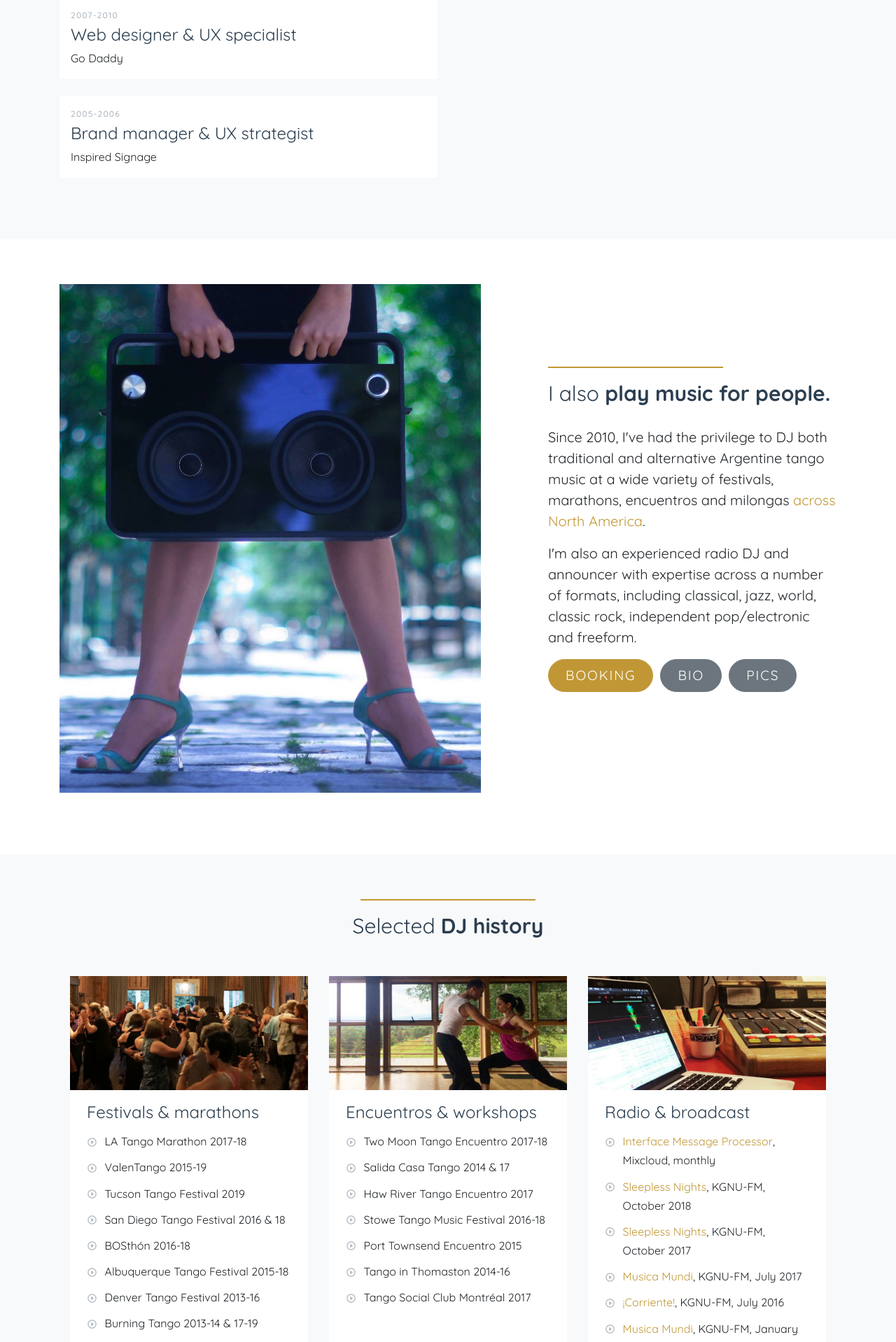
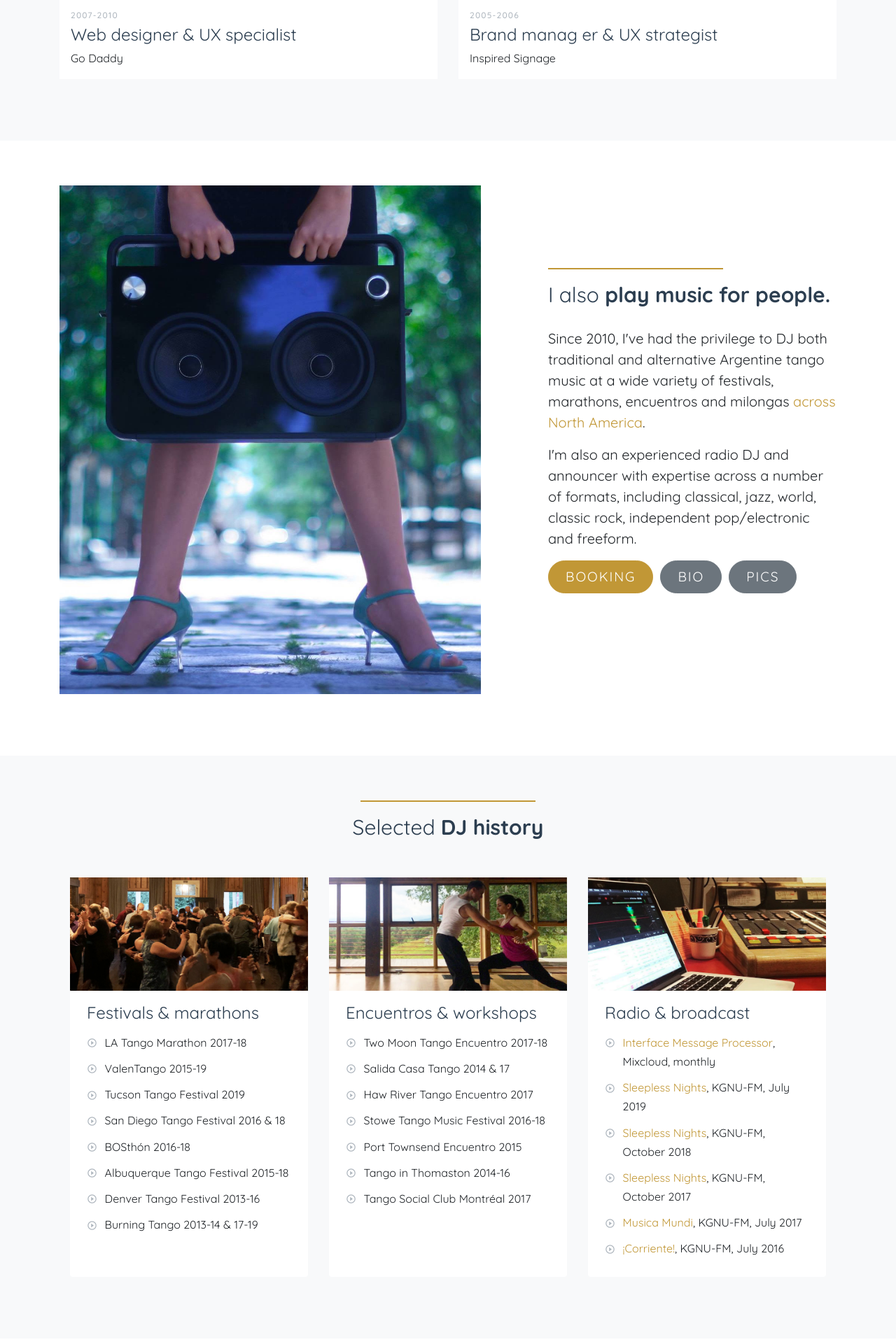
Before and after one commit to jessicaschilling/portfolio, a React (Create React App) app: page / in a window 1280 px wide. Shown: the part 4840-6758 px from the top of the page at 70% size. Built offline with nearby package versions, Linux system fonts and the light colour scheme.

Commit message:
Replaced radio show link

```diff
--- a/src/App.js
+++ b/src/App.js
@@ -473,12 +473,6 @@ class App extends Component {
               <p>Go Daddy</p>
             </div>
 
-            <div className="experience-item mb-4">
-              <span className="date"><span className="icon-calendar"></span> 2005-2006</span>
-              <h4>Brand manager &amp; UX strategist</h4>
-              <p>Inspired Signage</p>
-            </div>
-
           </div>
 
           <div className="col-md-6">
@@ -499,6 +493,12 @@ class App extends Component {
               <span className="date"><span className="icon-calendar"></span> 2003-2005</span>
               <h4>Managing editor &amp; product owner</h4>
               <p>World Media Publishing Ltd</p>
+            </div>
+
+            <div className="experience-item mb-4">
+              <span className="date"><span className="icon-calendar"></span> 2005-2006</span>
+              <h4>Brand manag er &amp; UX strategist</h4>
+              <p>Inspired Signage</p>
             </div>
 
           </div>
@@ -584,11 +584,11 @@ class App extends Component {
                   <h3>Radio &amp; broadcast</h3>
                   <ul>
                     <li className="site-check"><a href="https://www.mixcloud.com/irisberkeley" target="_blank" rel="noopener noreferrer">Interface Message Processor</a>, Mixcloud, monthly</li>
+                    <li className="site-check"><a href="http://www.afterfm.com/index.cfm/fuseaction/shows.permalink/showID/17/showDate/2019-07-07/showName/Sleepless%20Nights/kgnuShowID/170499" target="_blank" rel="noopener noreferrer">Sleepless Nights</a>, KGNU-FM, July 2019</li>
                     <li className="site-check"><a href="http://www.afterfm.com/index.cfm/fuseaction/shows.permalink/showID/17/showDate/2018-10-23/showName/Sleepless%20Nights/kgnuShowID/151541" target="_blank" rel="noopener noreferrer">Sleepless Nights</a>, KGNU-FM, October 2018</li>
                     <li className="site-check"><a href="http://www.afterfm.com/index.cfm/fuseaction/shows.permalink/showID/17/showDate/2017-10-22/showName/Sleepless%20Nights/kgnuShowID/126499" target="_blank" rel="noopener noreferrer">Sleepless Nights</a>, KGNU-FM, October 2017</li>
                     <li className="site-check"><a href="http://www.afterfm.com/index.cfm/fuseaction/shows.permalink/showID/31/showDate/2017-07-19/showName/Musica%20Mundi/kgnuShowID/120754" target="_blank" rel="noopener noreferrer">Musica Mundi</a>, KGNU-FM, July 2017</li>
                     <li className="site-check"><a href="http://www.afterfm.com/index.cfm/fuseaction/shows.permalink/showID/27/showDate/2016-07-05/showName/Corriente/kgnuShowID/99411" target="_blank" rel="noopener noreferrer">&#161;Corriente!</a>, KGNU-FM, July 2016</li>
-                    <li className="site-check"><a href="http://www.kgnu.org/musica/1/23/2013" target="_blank" rel="noopener noreferrer">Musica Mundi</a>, KGNU-FM, January 2013</li>
                   </ul>
                 </div>
               </div>
```
Also changed, not shown: 1 other file (tests, documents, lock files or other folders).
